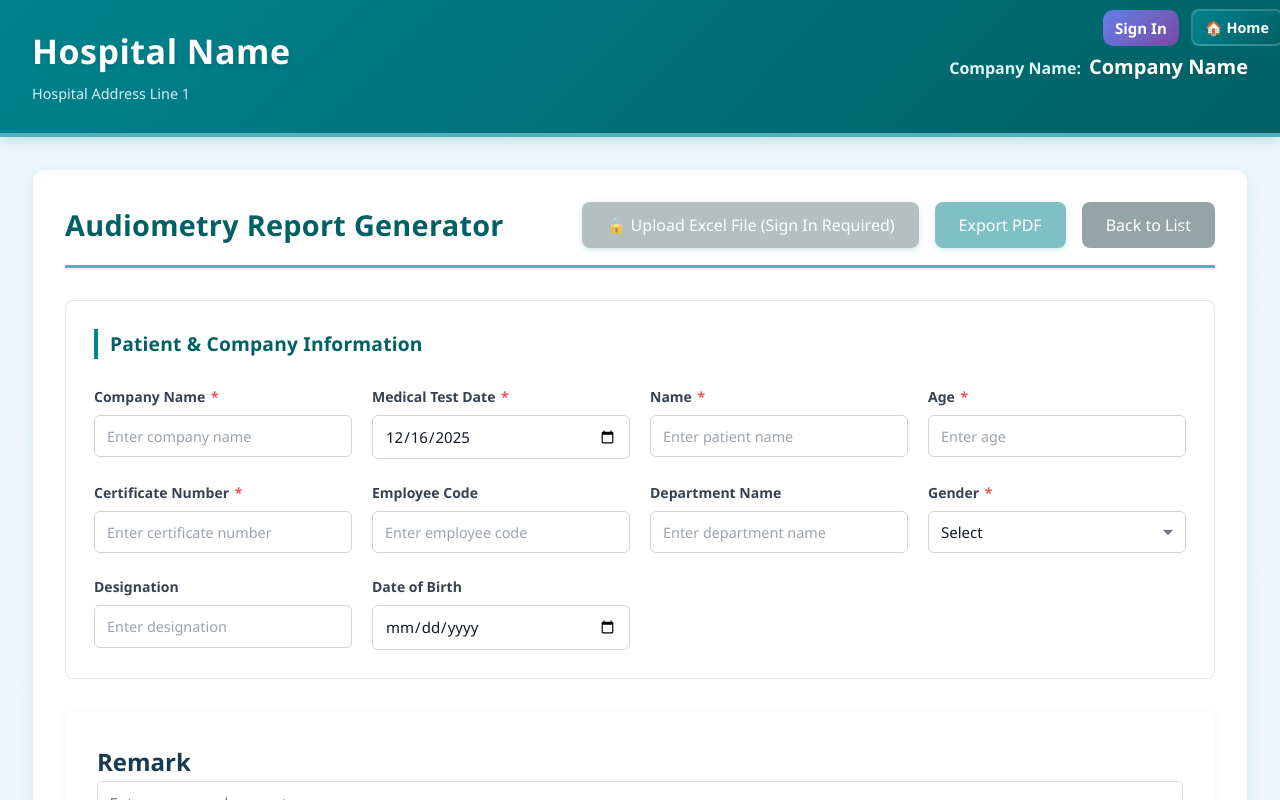
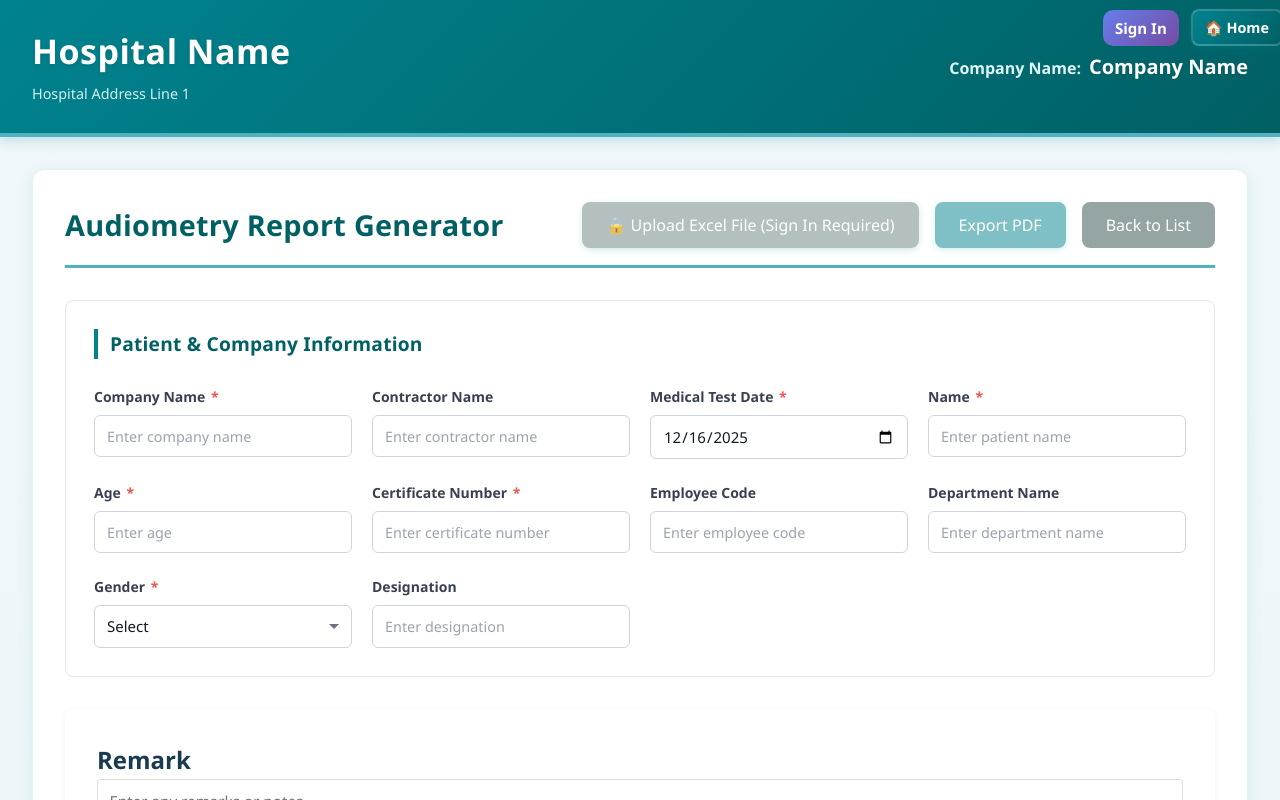
Before and after one commit to aniketgiri905/Medical-Reports-Project, a React (Vite) app: page /audiometry in a window 1280 px wide. Shown: the top 800 px of the page. Built offline with nearby package versions, Linux system fonts and the light colour scheme.

Commit message:
changes and validation for Audiometry Report Generator

```diff
--- a/src/Components/AudiometryReport.css
+++ b/src/Components/AudiometryReport.css
@@ -227,6 +227,20 @@
 .company-name-value {
   font-size: 1.5rem;
   font-weight: 700;
+  color: #555;
+}
+
+.contractor-name-print {
+  font-size: 1rem;
+  font-weight: 600;
+  color: #555;
+  margin: 0;
+  margin-top: 0.25rem;
+}
+
+.contractor-name-value {
+  font-size: 1.2rem;
+  font-weight: 600;
   color: #555;
 }
 
@@ -461,6 +475,14 @@
     font-size: 1.2rem;
   }
 
+  .contractor-name-print {
+    font-size: 0.85rem;
+  }
+
+  .contractor-name-value {
+    font-size: 1rem;
+  }
+
   .info-row {
     flex-direction: column;
     gap: 0.75rem;
--- a/src/Components/AudiometryReport.jsx
+++ b/src/Components/AudiometryReport.jsx
@@ -80,6 +80,7 @@ function AudiometryReport() {
 
   const [reportData, setReportData] = useState({
     companyName: '',
+    contractorName: '',
     medicalTestDate: getTodayDate(),
     name: '',
     age: '',
@@ -88,7 +89,6 @@ function AudiometryReport() {
     departmentName: '',
     sex: '',
     designation: '',
-    dateOfBirth: '',
     rightEar: {
       '500': '15',
       '1000': '10',
@@ -142,6 +142,7 @@ function AudiometryReport() {
         const convertRowToData = (row) => {
           return {
             companyName: row['Company Name'] || row['Company'] || '',
+            contractorName: row['Contractor Name'] || row['Contractor'] || '',
             medicalTestDate: row['Medical Test Date'] || row['Test Date'] || '',
             name: row['Name'] || '',
             age: row['Age'] || '',
@@ -150,7 +151,6 @@ function AudiometryReport() {
             departmentName: row['Department Name'] || row['Department'] || row['Dep. Name'] || '',
             sex: row['Sex'] || row['Gender'] || '',
             designation: row['Designation'] || '',
-            dateOfBirth: row['Date Of Birth'] || row['DOB'] || row['Date of Birth'] || '',
             rightEar: {
               '500': row['Right 500'] || row['Right Ear 500'] || '',
               '1000': row['Right 1000'] || row['Right Ear 1000'] || '',
@@ -385,7 +385,7 @@ function AudiometryReport() {
 
       pdf.setFont(undefined, 'bold')
       pdf.setTextColor(...primaryColor)
-      const labelWidth = Math.max(pdf.getTextWidth(labelText), 38)
+      const labelWidth = Math.max(pdf.getTextWidth(labelText), 30)
       pdf.text(labelText, currentX, currentY)
 
       pdf.setFont(undefined, 'normal')
@@ -398,12 +398,12 @@ function AudiometryReport() {
 
     // Add patient info items in the order shown in image
     addPatientInfoItem('Medical Test Date', dataToUse.medicalTestDate)
-    addPatientInfoItem('Date Of Birth', dataToUse.dateOfBirth)
+    addPatientInfoItem('Name', dataToUse.name)
     addPatientInfoItem('Sex', dataToUse.sex)
-    addPatientInfoItem('Name', dataToUse.name)
+    addPatientInfoItem('Age', dataToUse.age, true)
+    addPatientInfoItem('Contractor Name', dataToUse.contractorName)
     addPatientInfoItem('CERTI NO.', dataToUse.certNo)
     addPatientInfoItem('Designation', dataToUse.designation)
-    addPatientInfoItem('Age', dataToUse.age, true)
     addPatientInfoItem('Emp Code', dataToUse.empCode)
     addPatientInfoItem('Dep. Name', dataToUse.departmentName)
 
@@ -707,7 +707,23 @@ function AudiometryReport() {
   }
 
   const handleChange = (e) => {
-    const { name, value } = e.target
+    const { name, value, type } = e.target
+
+    // Prevent negative values for numeric fields
+    if (type === 'number') {
+      // Prevent negative sign or negative values
+      if (value === '-' || (value !== '' && parseFloat(value) < 0)) {
+        return // Don't update if negative sign or negative value
+      }
+    }
+
+    // Prevent negative signs in text fields that shouldn't have them
+    if (type === 'text' && (name === 'certNo' || name === 'empCode')) {
+      if (value.includes('-')) {
+        return // Don't allow minus sign in certificate number or employee code
+      }
+    }
+
     setReportData(prev => ({
       ...prev,
       [name]: value
@@ -715,6 +731,11 @@ function AudiometryReport() {
   }
 
   const handleEarChange = (ear, frequency, value) => {
+    // Prevent negative values for audiometry readings
+    // Prevent negative sign or negative values
+    if (value === '-' || (value !== '' && parseFloat(value) < 0)) {
+      return // Don't update if negative sign or negative value
+    }
     setReportData(prev => ({
       ...prev,
       [ear]: {
@@ -858,6 +879,16 @@ function AudiometryReport() {
             />
           </div>
           <div className="audiometry-form-group">
+            <label>Contractor Name</label>
+            <input
+              type="text"
+              name="contractorName"
+              value={reportData.contractorName}
+              onChange={handleChange}
+              placeholder="Enter contractor name"
+            />
+          </div>
+          <div className="audiometry-form-group">
             <label>Medical Test Date <span className="required-asterisk">*</span></label>
             <input
               type="date"
@@ -886,6 +917,7 @@ function AudiometryReport() {
               value={reportData.age}
               onChange={handleChange}
               placeholder="Enter age"
+              min="0"
               required
             />
           </div>
@@ -944,15 +976,6 @@ function AudiometryReport() {
               placeholder="Enter designation"
             />
           </div>
-          <div className="audiometry-form-group">
-            <label>Date of Birth</label>
-            <input
-              type="date"
-              name="dateOfBirth"
-              value={reportData.dateOfBirth}
-              onChange={handleChange}
-            />
-          </div>
         </div>
       </div>
 
@@ -979,6 +1002,11 @@ function AudiometryReport() {
               Company: <strong className='company-name-value'>{reportData.companyName}</strong>
             </p>
           )}
+          {reportData.contractorName && (
+            <p className="contractor-name-print">
+              Contractor: <strong className='contractor-name-value'>{reportData.contractorName}</strong>
+            </p>
+          )}
         </div>
 
         <div className="patient-info-section">
@@ -996,11 +1024,6 @@ function AudiometryReport() {
             {reportData.age && (
               <div className="info-item">
                 <strong>Age:</strong> {reportData.age} yrs
-              </div>
-            )}
-            {reportData.dateOfBirth && (
-              <div className="info-item">
-                <strong>Date Of Birth:</strong> {reportData.dateOfBirth}
               </div>
             )}
             {reportData.certNo && (
@@ -1052,6 +1075,7 @@ function AudiometryReport() {
                         value={reportData.rightEar[freq]}
                         onChange={(e) => handleEarChange('rightEar', freq, e.target.value)}
                         className="frequency-input"
+                        min="0"
                       />
                     </td>
                     <td>
@@ -1060,6 +1084,7 @@ function AudiometryReport() {
                         value={reportData.leftEar[freq]}
                         onChange={(e) => handleEarChange('leftEar', freq, e.target.value)}
                         className="frequency-input"
+                        min="0"
                       />
                     </td>
                   </tr>
--- a/src/Components/Header.css
+++ b/src/Components/Header.css
@@ -102,7 +102,7 @@
 
 .login-button,
 .logout-button {
-  padding: 5px 12px;
+  padding: 8px 12px;
   background: linear-gradient(135deg, var(--medical-primary) 0%, var(--medical-primary-dark) 100%);
   color: #fff;
   border: none;
```
